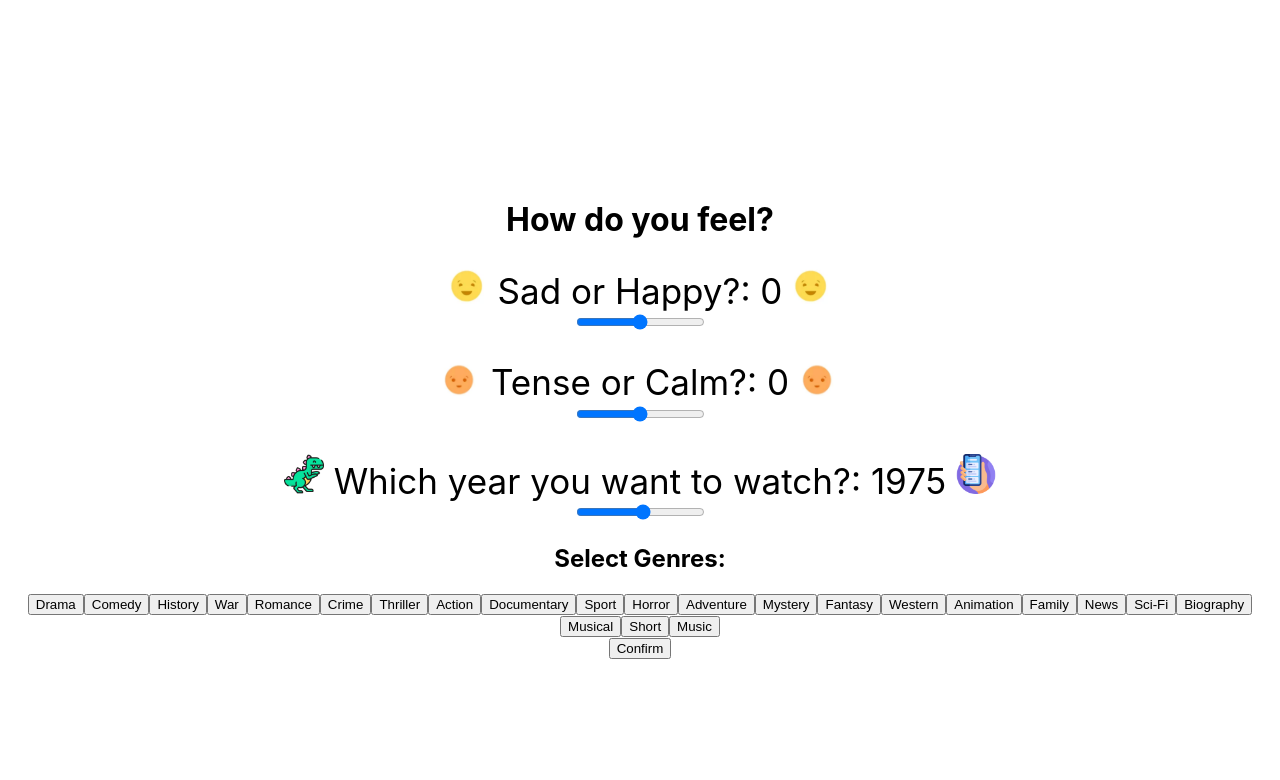
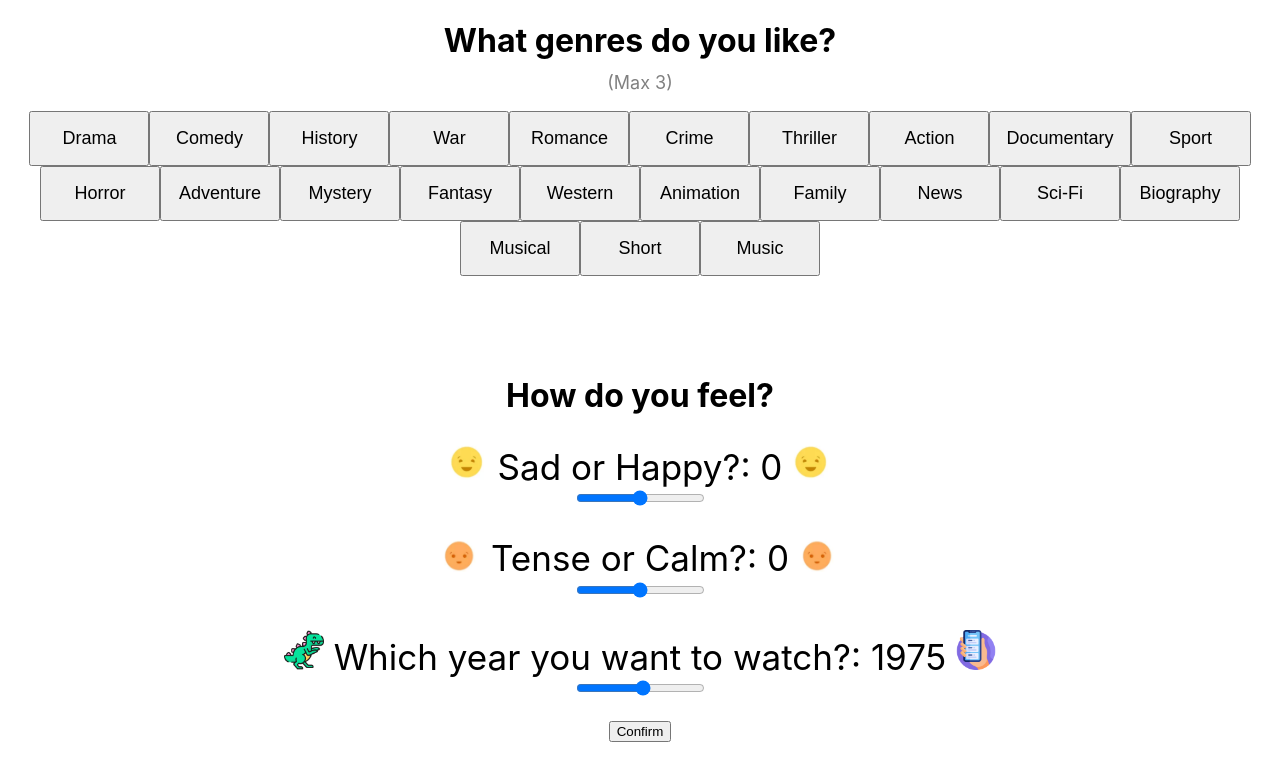
Before and after one commit to JingmingYangJimmy/madData2025, a React (Create React App) app in the folder my-app-frontend/: page / in a window 1280 px wide. Shown: the top 780 px of the page. Built offline with nearby package versions, Linux system fonts and the light colour scheme.

Commit message:
genre buttons bigger, aesthetic

```diff
--- a/my-app-frontend/src/App.js
+++ b/my-app-frontend/src/App.js
@@ -17,7 +17,8 @@ function Home() {
 
   const labels = ["Sad or Happy?", "Tense or Calm?", "Which year you want to watch?"];
   const [barValues, setBarValues] = useState([0, 0, 1975]);
-  const [selectedGenres, setSelectedGenres] = useState([]);
+  const [likedGenres, setLikedGenres] = useState([]);
+  const [dislikedGenres] = useState([]);
   const genres = ['Drama', 'Comedy', 'History', 'War', 'Romance', 'Crime', 'Thriller', 'Action', 'Documentary', 'Sport', 'Horror', 'Adventure', 'Mystery', 'Fantasy', 'Western', 'Animation', 'Family', 'News',  'Sci-Fi', 'Biography',  'Musical', 'Short', 'Music'];
   const navigate = useNavigate();
 
@@ -30,11 +31,14 @@ function Home() {
   }, []);
 
   const toggleGenre = (genre) => {
-    setSelectedGenres(prevGenres =>
-      prevGenres.includes(genre)
-        ? prevGenres.filter(g => g !== genre)
-        : [...prevGenres, genre]
-    );
+    setLikedGenres(prevGenres => {
+      if (prevGenres.includes(genre)) {
+        return prevGenres.filter(g => g !== genre);
+      } else if (prevGenres.length<3){
+        return [...prevGenres, genre];
+      }
+      return prevGenres;
+    });
   };
 
   const handleConfirm = async () => {
@@ -46,7 +50,7 @@ function Home() {
         acc[keyMap[index]] = value;
         return acc;
       }, {});
-      formattedData.genre = selectedGenres;
+      formattedData.genre = likedGenres;
 
       const response = await fetch('http://localhost:3000/api/store-values', {
         method: 'POST',
@@ -75,7 +79,22 @@ function Home() {
 
   return (
     <div className="App">
-      <h1 style={{ marginTop: "200px" }}>How do you feel?</h1>
+      <h1>What genres do you like?</h1>
+      <p style={{ fontSize: "18px", marginTop: "-10px", color: "gray" }}>(Max 3)</p>
+      <div className="genre-container">
+        {genres.map((genre) => (
+          <button
+            key={genre}
+            className={likedGenres.includes(genre) ? "selected" : ""}
+            onClick={() => toggleGenre(genre, "like")}
+            style={{ padding: "15px 15px", fontSize: "18px", minWidth: "120px" }}
+            disabled={dislikedGenres.includes(genre) || likedGenres.length >= 3} // Prevent selecting more than 3 genres
+          >
+            {genre}
+          </button>
+        ))}
+      </div>
+      <h1 style={{ marginTop: "100px" }}>How do you feel?</h1>
       {barValues.map((value, index) => (
         <div key={index} className="slider-container">
           {index === 0 && <img src={happy} alt="calm" className="my-emoji-left" />}
@@ -101,18 +120,6 @@ function Home() {
           />
         </div>
       ))}
-      <h2>Select Genres:</h2>
-      <div className="genre-container">
-        {genres.map((genre) => (
-          <button
-            key={genre}
-            className={selectedGenres.includes(genre) ? "selected" : ""}
-            onClick={() => toggleGenre(genre)}
-          >
-            {genre}
-          </button>
-        ))}
-      </div>
       <button onClick={handleConfirm}>Confirm</button>
     </div>
   );
```
